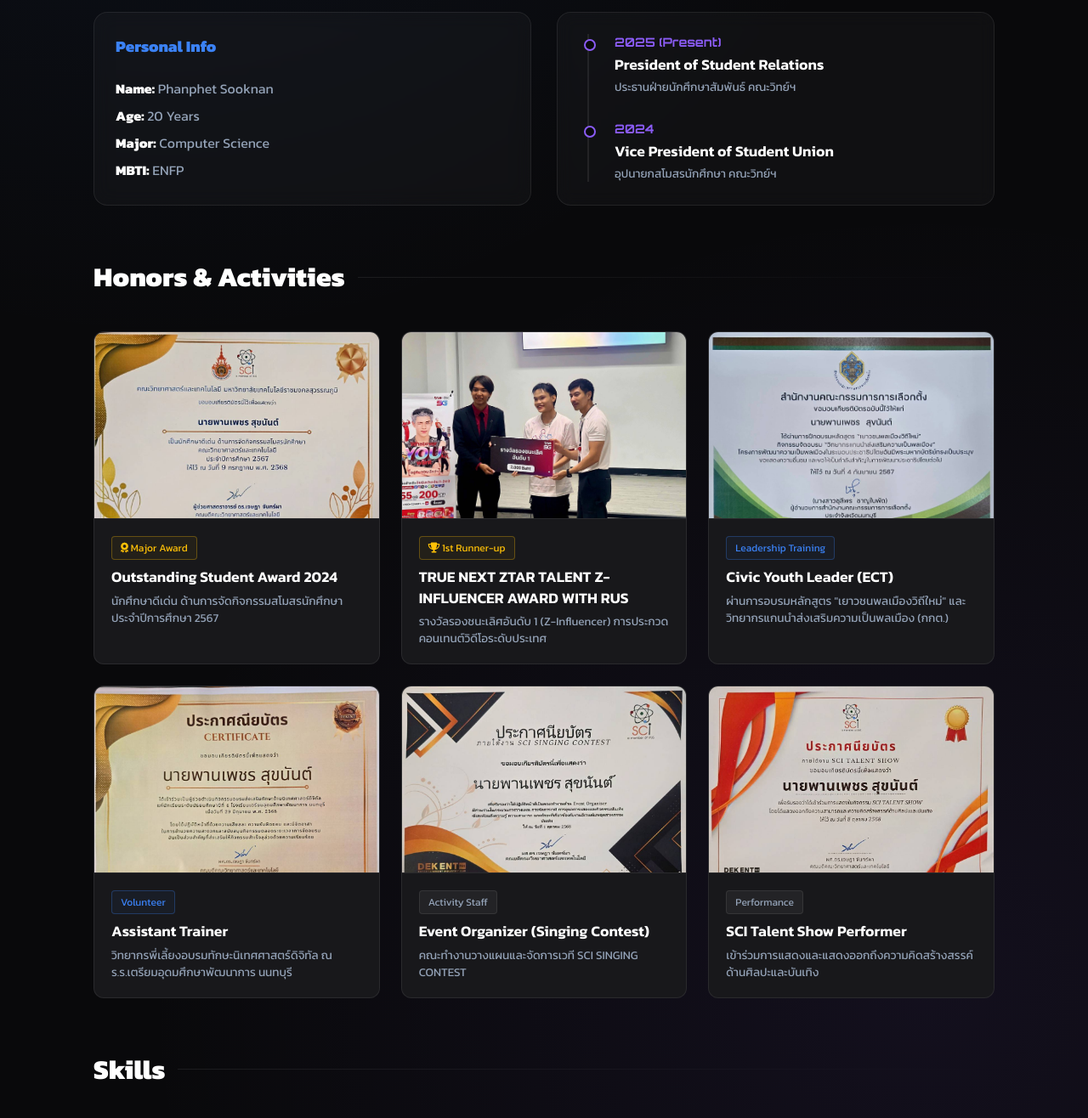
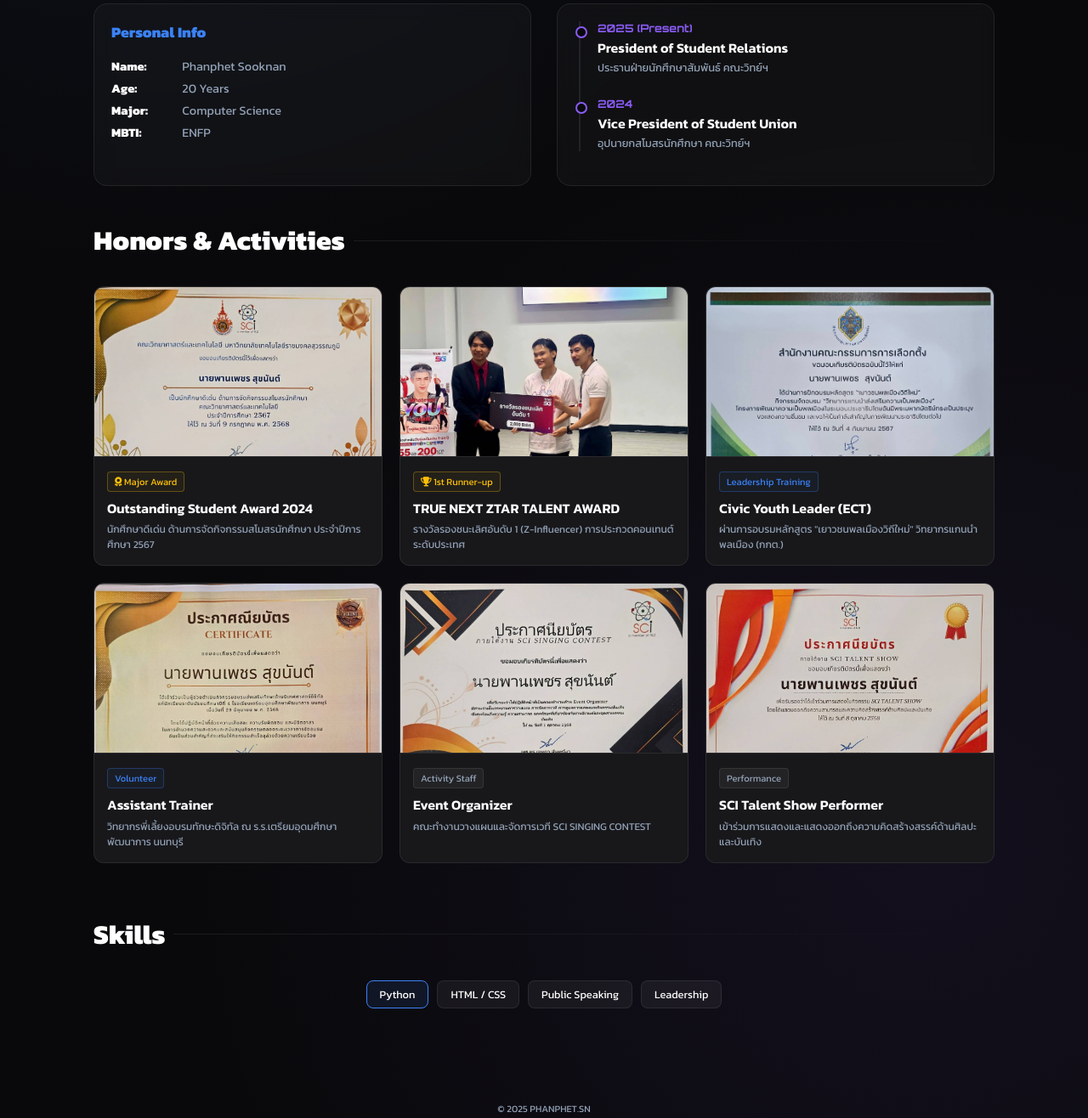
Before and after one commit to phanphet859/phanphet-profile, a plain HTML site: page index.html in a window 1280 px wide. Shown: the part 874-2190 px from the top of the page at 85% size. Drawn offline with Linux system fonts and the light colour scheme.

Commit message:
Add files via upload

```diff
--- a/index.html
+++ b/index.html
@@ -32,89 +32,100 @@
             z-index: 1000; border-bottom: 1px solid var(--glass-border);
         }
         .logo {
-            font-family: 'Orbitron'; font-size: 1.4rem; font-weight: 700; letter-spacing: 2px;
+            font-family: 'Orbitron'; font-size: 1.2rem; font-weight: 700; letter-spacing: 2px;
             background: linear-gradient(90deg, var(--primary), var(--accent)); -webkit-background-clip: text; -webkit-text-fill-color: transparent;
         }
         .resume-btn {
-            padding: 8px 20px; border: 1px solid var(--primary); border-radius: 50px; color: var(--primary);
-            text-decoration: none; display: flex; align-items: center; gap: 8px; transition: 0.3s;
+            padding: 6px 15px; border: 1px solid var(--primary); border-radius: 50px; color: var(--primary);
+            text-decoration: none; display: flex; align-items: center; gap: 8px; transition: 0.3s; font-size: 0.8rem;
         }
         .resume-btn:hover { background: rgba(59, 130, 246, 0.1); }
 
         .hero {
             min-height: 100vh; display: flex; flex-direction: column; justify-content: center; align-items: center;
-            text-align: center; padding: 120px 20px 60px;
+            text-align: center; padding: 100px 20px 60px;
         }
         .profile-frame {
-            width: 220px; height: 220px; border-radius: 50%; padding: 4px;
+            width: 180px; height: 180px; border-radius: 50%; padding: 4px;
             background: linear-gradient(135deg, var(--primary), var(--accent), var(--gold));
             margin-bottom: 25px; animation: float 6s ease-in-out infinite;
         }
         .profile-img { width: 100%; height: 100%; background-color: #1e1e2e; border-radius: 50%; overflow: hidden; display: flex; align-items: center; justify-content: center; }
         .profile-img img { width: 100%; height: 100%; object-fit: cover; }
 
-        h1 { font-size: 3.5rem; font-weight: 800; line-height: 1.1; margin-bottom: 10px; }
+        h1 { font-size: 2.2rem; font-weight: 800; line-height: 1.2; margin-bottom: 10px; }
         .role-badge {
             background: rgba(255, 255, 255, 0.05); border: 1px solid var(--glass-border); color: var(--gold);
-            padding: 6px 18px; border-radius: 30px; font-size: 0.9rem; margin-bottom: 25px; display: inline-block;
+            padding: 6px 18px; border-radius: 30px; font-size: 0.8rem; margin-bottom: 25px; display: inline-block;
         }
         .social-bar { display: flex; gap: 15px; margin-top: 10px; }
         .social-link {
-            width: 42px; height: 42px; border-radius: 12px; background: var(--glass-bg); border: 1px solid var(--glass-border);
-            display: flex; align-items: center; justify-content: center; font-size: 1.2rem; color: var(--text-muted); text-decoration: none; transition: 0.3s;
+            width: 40px; height: 40px; border-radius: 12px; background: var(--glass-bg); border: 1px solid var(--glass-border);
+            display: flex; align-items: center; justify-content: center; font-size: 1.1rem; color: var(--text-muted); text-decoration: none; transition: 0.3s;
         }
         .social-link:hover { transform: translateY(-3px); color: white; border-color: var(--primary); }
 
         .container { max-width: 1100px; margin: 0 auto; padding: 0 20px; }
-        .section-heading { margin-bottom: 40px; display: flex; align-items: center; gap: 15px; }
-        .section-heading h2 { font-size: 2rem; font-weight: 700; }
+        .section-heading { margin-bottom: 30px; display: flex; align-items: center; gap: 10px; }
+        .section-heading h2 { font-size: 1.5rem; font-weight: 700; white-space: nowrap; }
         .line-deco { flex-grow: 1; height: 1px; background: linear-gradient(90deg, var(--glass-border), transparent); }
 
         .glass-card {
             background: var(--glass-bg); border: 1px solid var(--glass-border); backdrop-filter: blur(10px);
-            border-radius: 16px; padding: 25px; height: 100%; transition: 0.3s;
+            border-radius: 16px; padding: 20px; height: 100%; transition: 0.3s; margin-bottom: 20px;
         }
 
-        .timeline-box { border-left: 2px solid var(--glass-border); padding-left: 30px; margin-left: 10px; display: flex; flex-direction: column; gap: 30px; }
+        .timeline-box { border-left: 2px solid var(--glass-border); padding-left: 20px; margin-left: 5px; display: flex; flex-direction: column; gap: 25px; }
         .t-item { position: relative; }
         .t-item::before {
-            content: ''; position: absolute; left: -36px; top: 6px; width: 10px; height: 10px;
+            content: ''; position: absolute; left: -26px; top: 6px; width: 10px; height: 10px;
             background: var(--bg-color); border: 2px solid var(--accent); border-radius: 50%;
         }
-        .t-year { color: var(--accent); font-weight: 600; font-size: 0.9rem; margin-bottom: 5px; font-family: 'Orbitron'; }
-        .t-role { font-size: 1.1rem; font-weight: 600; color: white; margin-bottom: 3px; }
-        .t-detail { font-size: 0.85rem; color: var(--text-muted); }
+        .t-year { color: var(--accent); font-weight: 600; font-size: 0.8rem; margin-bottom: 3px; font-family: 'Orbitron'; }
+        .t-role { font-size: 1rem; font-weight: 600; color: white; margin-bottom: 2px; }
+        .t-detail { font-size: 0.8rem; color: var(--text-muted); }
 
         .cert-grid {
-            display: grid; grid-template-columns: repeat(auto-fit, minmax(320px, 1fr)); gap: 25px; margin-bottom: 60px;
+            display: grid; grid-template-columns: repeat(auto-fit, minmax(280px, 1fr)); gap: 20px; margin-bottom: 60px;
         }
         .cert-card {
             background: #18181b; border: 1px solid var(--glass-border); border-radius: 12px; overflow: hidden;
             transition: 0.4s; position: relative;
         }
-        .cert-card:hover { transform: translateY(-5px); border-color: var(--primary); box-shadow: 0 10px 30px rgba(0,0,0,0.5); }
+        .cert-card:hover { transform: translateY(-5px); border-color: var(--primary); }
 
         .cert-img-box {
-            width: 100%; height: 220px; overflow: hidden; position: relative; border-bottom: 1px solid var(--glass-border);
+            width: 100%; height: 200px; overflow: hidden; position: relative; border-bottom: 1px solid var(--glass-border);
         }
         .cert-img-box img {
             width: 100%; height: 100%; object-fit: cover; transition: 0.5s;
             object-position: top center;
         }
-        .cert-card:hover .cert-img-box img { transform: scale(1.05); }
 
-        .cert-content { padding: 20px; }
+        .cert-content { padding: 15px; }
         .cert-tag {
-            font-size: 0.75rem; padding: 4px 10px; border-radius: 4px; display: inline-block; margin-bottom: 8px;
+            font-size: 0.7rem; padding: 3px 8px; border-radius: 4px; display: inline-block; margin-bottom: 8px;
             background: rgba(255, 255, 255, 0.05); color: var(--text-muted); border: 1px solid var(--glass-border);
         }
         .cert-tag.gold { color: var(--gold); border-color: rgba(255, 193, 7, 0.3); background: rgba(255, 193, 7, 0.05); }
         .cert-tag.blue { color: var(--primary); border-color: rgba(59, 130, 246, 0.3); background: rgba(59, 130, 246, 0.05); }
 
-        .cert-title { font-size: 1.1rem; font-weight: 600; color: white; margin-bottom: 5px; line-height: 1.4; }
-        .cert-desc { font-size: 0.85rem; color: var(--text-muted); }
+        .cert-title { font-size: 1rem; font-weight: 600; color: white; margin-bottom: 5px; line-height: 1.4; }
+        .cert-desc { font-size: 0.75rem; color: var(--text-muted); }
 
-        footer { text-align: center; padding: 60px 0 30px; margin-top: 50px; color: var(--text-muted); font-size: 0.8rem; }
+        footer { text-align: center; padding: 40px 0 20px; margin-top: 30px; color: var(--text-muted); font-size: 0.7rem; }
+
+        /* --- Desktop Specific Styles --- */
+        @media (min-width: 768px) {
+            h1 { font-size: 3.5rem; }
+            .logo { font-size: 1.4rem; }
+            .resume-btn { padding: 8px 20px; font-size: 0.9rem; }
+            .profile-frame { width: 220px; height: 220px; }
+            .section-heading h2 { font-size: 2rem; }
+            .container-grid { display: grid; grid-template-columns: repeat(2, 1fr); gap: 30px; }
+            .cert-grid { grid-template-columns: repeat(auto-fit, minmax(320px, 1fr)); }
+            .role-badge { font-size: 0.9rem; }
+        }
     </style>
 </head>
 <body>
@@ -133,7 +144,7 @@
         <h1>พานเพชร สุขนันต์</h1>
         <div class="role-badge">Student Leader & CS Undergraduate</div>
 
-        <p style="color: var(--text-muted); max-width: 550px; margin: 0 auto;">
+        <p style="color: var(--text-muted); max-width: 550px; margin: 0 auto; font-size: 0.9rem;">
             "Driving Change with Technology"<br>
             นักศึกษา Computer Science ผู้มีความสนใจในการพัฒนาเทคโนโลยี<br>
             และผู้นำกิจกรรมคณะวิทยาศาสตร์ฯ (Nonthaburi)
@@ -149,16 +160,18 @@
     <div class="container">
 
         <div class="section-heading"><h2>Leadership Journey</h2><div class="line-deco"></div></div>
-        <div style="display: grid; grid-template-columns: repeat(auto-fit, minmax(300px, 1fr)); gap: 30px; margin-bottom: 60px;">
+
+        <div class="container-grid" style="margin-bottom: 40px;">
             <div class="glass-card">
-                <h3 style="margin-bottom: 20px; color: var(--primary);">Personal Info</h3>
-                <ul style="list-style: none; color: var(--text-muted); line-height: 2;">
-                    <li><strong style="color:white; width: 100px;">Name:</strong> Phanphet Sooknan</li>
-                    <li><strong style="color:white; width: 100px;">Age:</strong> 20 Years</li>
-                    <li><strong style="color:white; width: 100px;">Major:</strong> Computer Science</li>
-                    <li><strong style="color:white; width: 100px;">MBTI:</strong> ENFP</li>
+                <h3 style="margin-bottom: 15px; color: var(--primary); font-size: 1.1rem;">Personal Info</h3>
+                <ul style="list-style: none; color: var(--text-muted); line-height: 1.8; font-size: 0.9rem;">
+                    <li><strong style="color:white; width: 80px; display: inline-block;">Name:</strong> Phanphet Sooknan</li>
+                    <li><strong style="color:white; width: 80px; display: inline-block;">Age:</strong> 20 Years</li>
+                    <li><strong style="color:white; width: 80px; display: inline-block;">Major:</strong> Computer Science</li>
+                    <li><strong style="color:white; width: 80px; display: inline-block;">MBTI:</strong> ENFP</li>
                 </ul>
             </div>
+
             <div class="glass-card">
                 <div class="timeline-box">
                     <div class="t-item">
@@ -178,11 +191,8 @@
         <div class="section-heading"><h2>Honors & Activities</h2><div class="line-deco"></div></div>
 
         <div class="cert-grid">
-
             <div class="cert-card">
-                <div class="cert-img-box">
-                    <img src="30402_0.jpg" alt="Outstanding Student Award">
-                </div>
+                <div class="cert-img-box"><img src="30402_0.jpg" alt="Award"></div>
                 <div class="cert-content">
                     <span class="cert-tag gold"><i class="fas fa-award"></i> Major Award</span>
                     <div class="cert-title">Outstanding Student Award 2024</div>
@@ -191,68 +201,57 @@
             </div>
 
             <div class="cert-card">
-                <div class="cert-img-box">
-                    <img src="30407_0.jpg" alt="True Next Ztar Talent Award">
-                </div>
+                <div class="cert-img-box"><img src="30407_0.jpg" alt="True Award"></div>
                 <div class="cert-content">
                     <span class="cert-tag gold"><i class="fas fa-trophy"></i> 1st Runner-up</span>
-                    <div class="cert-title">TRUE NEXT ZTAR TALENT Z-INFLUENCER AWARD WITH RUS</div>
-                    <div class="cert-desc">รางวัลรองชนะเลิศอันดับ 1 (Z-Influencer) การประกวดคอนเทนต์วิดีโอระดับประเทศ</div>
+                    <div class="cert-title">TRUE NEXT ZTAR TALENT AWARD</div>
+                    <div class="cert-desc">รางวัลรองชนะเลิศอันดับ 1 (Z-Influencer) การประกวดคอนเทนต์ระดับประเทศ</div>
                 </div>
             </div>
 
             <div class="cert-card">
-                <div class="cert-img-box">
-                    <img src="30406_0.jpg" alt="Civic Youth Training">
-                </div>
+                <div class="cert-img-box"><img src="30406_0.jpg" alt="Training"></div>
                 <div class="cert-content">
                     <span class="cert-tag blue">Leadership Training</span>
                     <div class="cert-title">Civic Youth Leader (ECT)</div>
-                    <div class="cert-desc">ผ่านการอบรมหลักสูตร "เยาวชนพลเมืองวิถีใหม่" และวิทยากรแกนนำส่งเสริมความเป็นพลเมือง (กกต.)</div>
+                    <div class="cert-desc">ผ่านการอบรมหลักสูตร "เยาวชนพลเมืองวิถีใหม่" วิทยากรแกนนำพลเมือง (กกต.)</div>
                 </div>
             </div>
 
             <div class="cert-card">
-                <div class="cert-img-box">
-                    <img src="30403_0.jpg" alt="Assistant Trainer">
-                </div>
+                <div class="cert-img-box"><img src="30403_0.jpg" alt="Volunteer"></div>
                 <div class="cert-content">
                     <span class="cert-tag blue">Volunteer</span>
                     <div class="cert-title">Assistant Trainer</div>
-                    <div class="cert-desc">วิทยากรพี่เลี้ยงอบรมทักษะนิเทศศาสตร์ดิจิทัล ณ ร.ร.เตรียมอุดมศึกษาพัฒนาการ นนทบุรี</div>
+                    <div class="cert-desc">วิทยากรพี่เลี้ยงอบรมทักษะดิจิทัล ณ ร.ร.เตรียมอุดมศึกษาพัฒนาการ นนทบุรี</div>
                 </div>
             </div>
 
             <div class="cert-card">
-                <div class="cert-img-box">
-                    <img src="30405_0.jpg" alt="Event Staff">
-                </div>
+                <div class="cert-img-box"><img src="30405_0.jpg" alt="Staff"></div>
                 <div class="cert-content">
                     <span class="cert-tag">Activity Staff</span>
-                    <div class="cert-title">Event Organizer (Singing Contest)</div>
+                    <div class="cert-title">Event Organizer</div>
                     <div class="cert-desc">คณะทำงานวางแผนและจัดการเวที SCI SINGING CONTEST</div>
                 </div>
             </div>
 
             <div class="cert-card">
-                <div class="cert-img-box">
-                    <img src="30404_0.jpg" alt="Performer">
-                </div>
+                <div class="cert-img-box"><img src="30404_0.jpg" alt="Performer"></div>
                 <div class="cert-content">
                     <span class="cert-tag">Performance</span>
                     <div class="cert-title">SCI Talent Show Performer</div>
                     <div class="cert-desc">เข้าร่วมการแสดงและแสดงออกถึงความคิดสร้างสรรค์ด้านศิลปะและบันเทิง</div>
                 </div>
             </div>
-
         </div>
 
         <div class="section-heading"><h2>Skills</h2><div class="line-deco"></div></div>
-        <div style="display: flex; gap: 15px; flex-wrap: wrap; justify-content: center;">
-            <span style="background: rgba(59, 130, 246, 0.1); border: 1px solid var(--primary); padding: 8px 20px; border-radius: 8px;">Python</span>
-            <span style="background: rgba(255, 255, 255, 0.05); border: 1px solid var(--glass-border); padding: 8px 20px; border-radius: 8px;">HTML / CSS</span>
-            <span style="background: rgba(255, 255, 255, 0.05); border: 1px solid var(--glass-border); padding: 8px 20px; border-radius: 8px;">Public Speaking</span>
-            <span style="background: rgba(255, 255, 255, 0.05); border: 1px solid var(--glass-border); padding: 8px 20px; border-radius: 8px;">Leadership</span>
+        <div style="display: flex; gap: 10px; flex-wrap: wrap; justify-content: center; padding-bottom: 40px;">
+            <span style="background: rgba(59, 130, 246, 0.1); border: 1px solid var(--primary); padding: 6px 15px; border-radius: 8px; font-size: 0.8rem;">Python</span>
+            <span style="background: rgba(255, 255, 255, 0.05); border: 1px solid var(--glass-border); padding: 6px 15px; border-radius: 8px; font-size: 0.8rem;">HTML / CSS</span>
+            <span style="background: rgba(255, 255, 255, 0.05); border: 1px solid var(--glass-border); padding: 6px 15px; border-radius: 8px; font-size: 0.8rem;">Public Speaking</span>
+            <span style="background: rgba(255, 255, 255, 0.05); border: 1px solid var(--glass-border); padding: 6px 15px; border-radius: 8px; font-size: 0.8rem;">Leadership</span>
         </div>
 
     </div>
```
